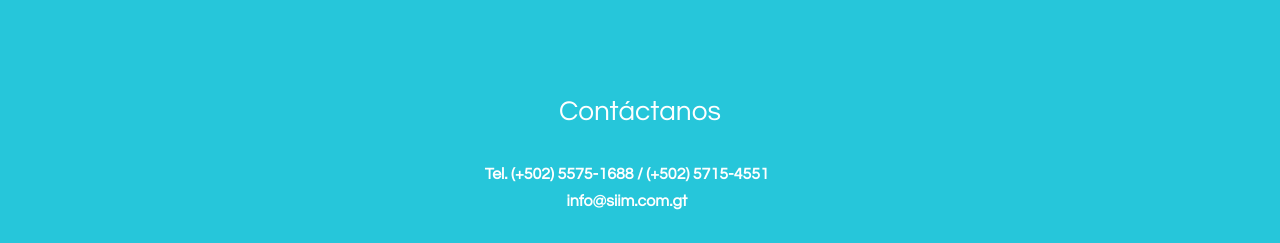
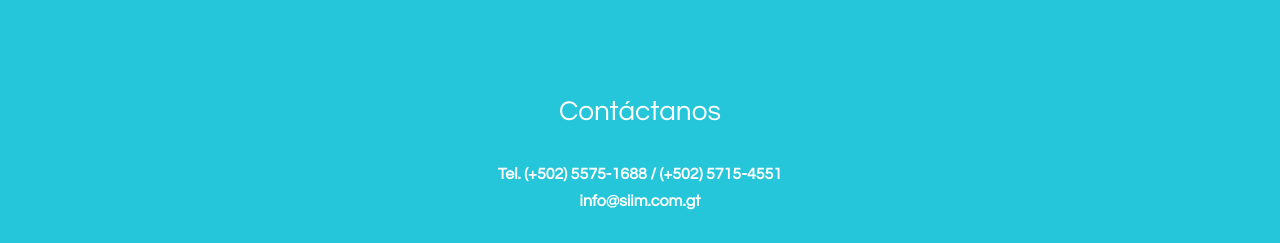
Before and after one commit to tikochato/siim.com.gt, a plain HTML site: page index.html in a window 1280 px wide. Shown: the part 3557-3800 px from the top of the page. Drawn offline with Linux system fonts and the light colour scheme.

```diff
--- a/assets/css/main.css
+++ b/assets/css/main.css
@@ -2693,10 +2693,6 @@
   list-style: none;
 }
 
-ul.contact li {
-  padding: 0 1.65em 0 0;
-}
-
 ul.icons {
   cursor: default;
   list-style: none;
```
